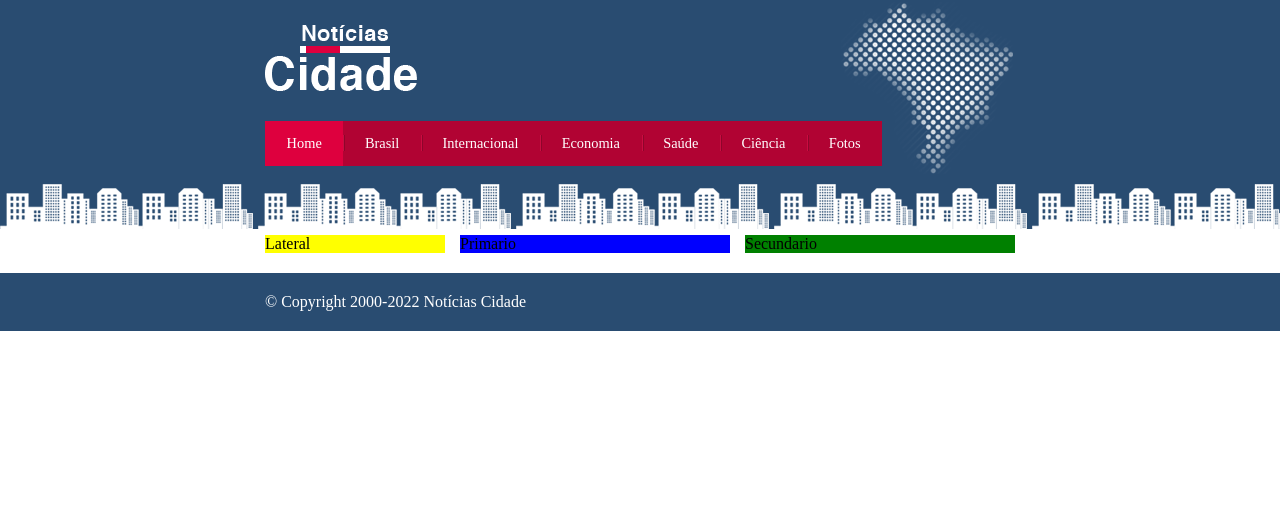
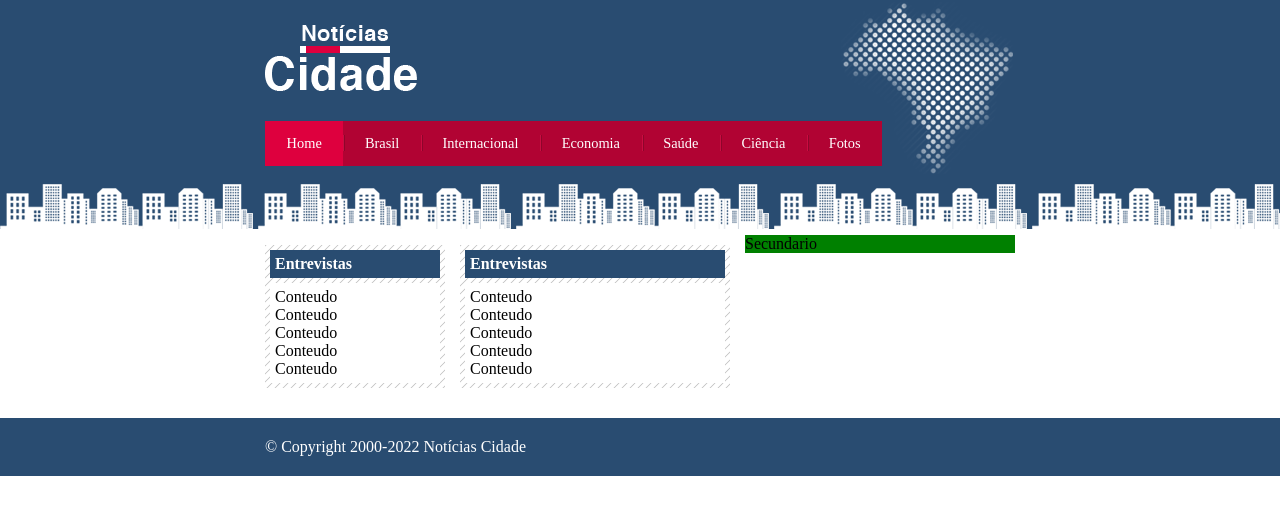
Before and after one commit to edigarmaia/Site-Not-cias-da-Cidade, a plain HTML site: page index.html in a window 1280 px wide. Drawn offline with Linux system fonts and the light colour scheme.

Commit message:
Finalizado layout lateral e primario

```diff
--- a/css/estilo.css
+++ b/css/estilo.css
@@ -72,11 +72,28 @@ body.fotos #navegacao a#fotos
     margin-top: 60px;
     background: #f5f5f5;
 }
+#lateral{
+    width: 180px;
+    float: left;
+    margin: 0 0 20px -750px;
+}
+#tres-colunas #primario{
+    width: 270px;
+    float: left;
+
+    margin: 0 0 20px 195px;
+}
 #primario{
     width: 270px;
     float: left;
-    background: blue;
-    margin: 0 0 20px 195px;
+    margin: 0 0 20px 0;
+}
+#duas-colunas #primario{
+    width: 555px;
+}
+#uma-coluna #primario{
+    width: 750px;
+    margin: 0 0 20px 0;
 }
 #secundario{
     width: 270px;
@@ -84,14 +101,24 @@ body.fotos #navegacao a#fotos
     margin: 0 0 20px 15px;
     background: green;
 }
-#lateral{
-    width: 180px;
-    float: left;
-    background: yellow;
-    margin: 0 0 20px -750px;
+/*Caixa*/
+.caixa{
+    margin: 10px 0;
+    padding: 5px;
+    background: #f3f3f3 url(../imagens/fundo-caixa.png);
+}
+h2{
+    font-size: 1em;
+    background: #294c71;
+    color: #fff;
+    padding: 5px;
+}
+.caixa-conteudo{
+    background: #fff;
+    padding: 5px;
+    margin-top: 5px;
+}
 
-
-}
 /*Rodape*/
 #container-rodape{
     background: #294c71;
--- a/index.html
+++ b/index.html
@@ -10,7 +10,7 @@
 
 </head>
 
-<body class="home">
+<body id="tres-colunas" class="home">
     <!--Inicio do container-->
     <div id="container">
         <!--Inicio Topo-->
@@ -28,9 +28,36 @@
         </div>    <!--Fim Topo-->
         <!--Inicio conteudo-->
         <div id="conteudo">
-            <div id="primario">Primario</div>
-            <div id="secundario">Secundario</div>
-            <div id="lateral">Lateral</div>
+            <!--Inicio primario-->
+            <div id="primario">
+                <div class="caixa">
+                    <h2>Entrevistas</h2>
+                    <div class="caixa-conteudo">
+                        Conteudo <br>
+                        Conteudo <br>
+                        Conteudo <br>
+                        Conteudo <br>
+                        Conteudo <br>
+                    </div>
+                </div>
+            </div><!--Fim primario-->
+            <!--Inicio secundario-->
+            <div id="secundario">Secundario</div><!--Fim secundario-->
+            <!--Inicio lateral-->
+            <div id="lateral">
+                <div class="caixa">
+                    <h2>Entrevistas</h2>
+                    <div class="caixa-conteudo">
+                        Conteudo <br>
+                        Conteudo <br>
+                        Conteudo <br>
+                        Conteudo <br>
+                        Conteudo <br>
+                    </div>
+                </div>
+            </div><!--Fim lateral-->
+
+
         </div><!--Fim conteudo-->
 
     </div><!--Fim do container-->
```
